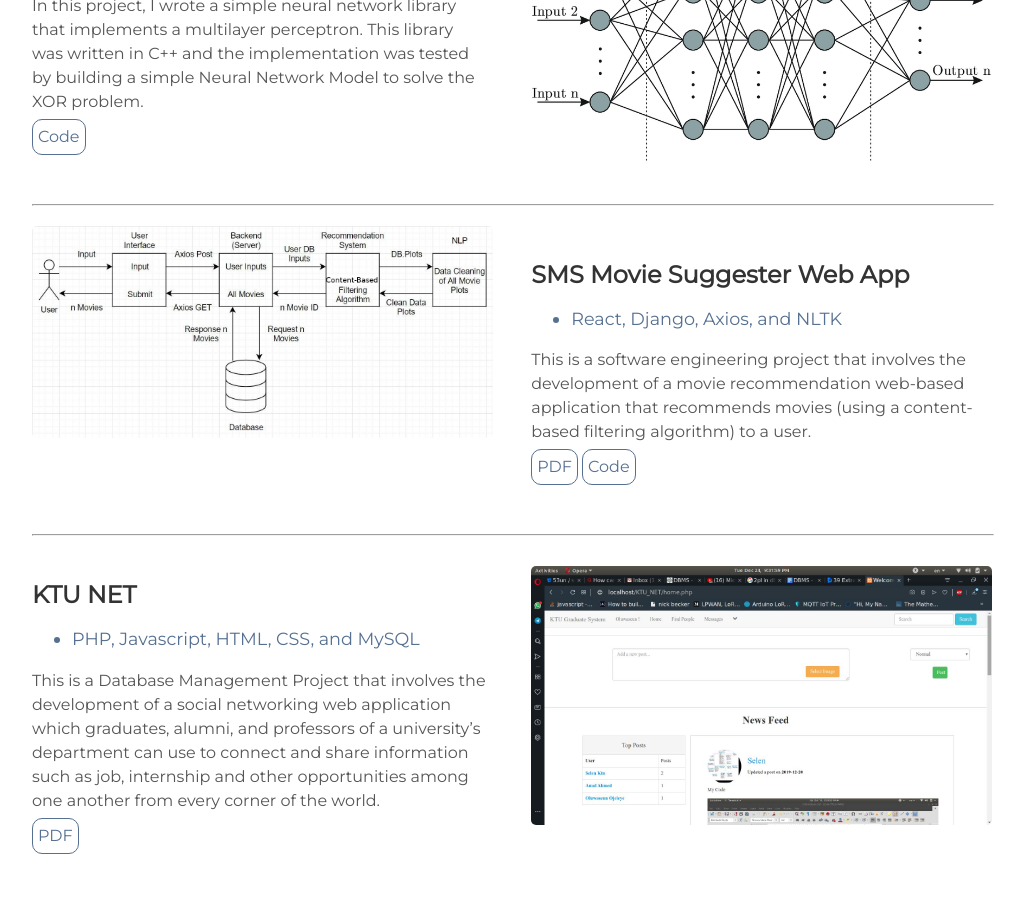
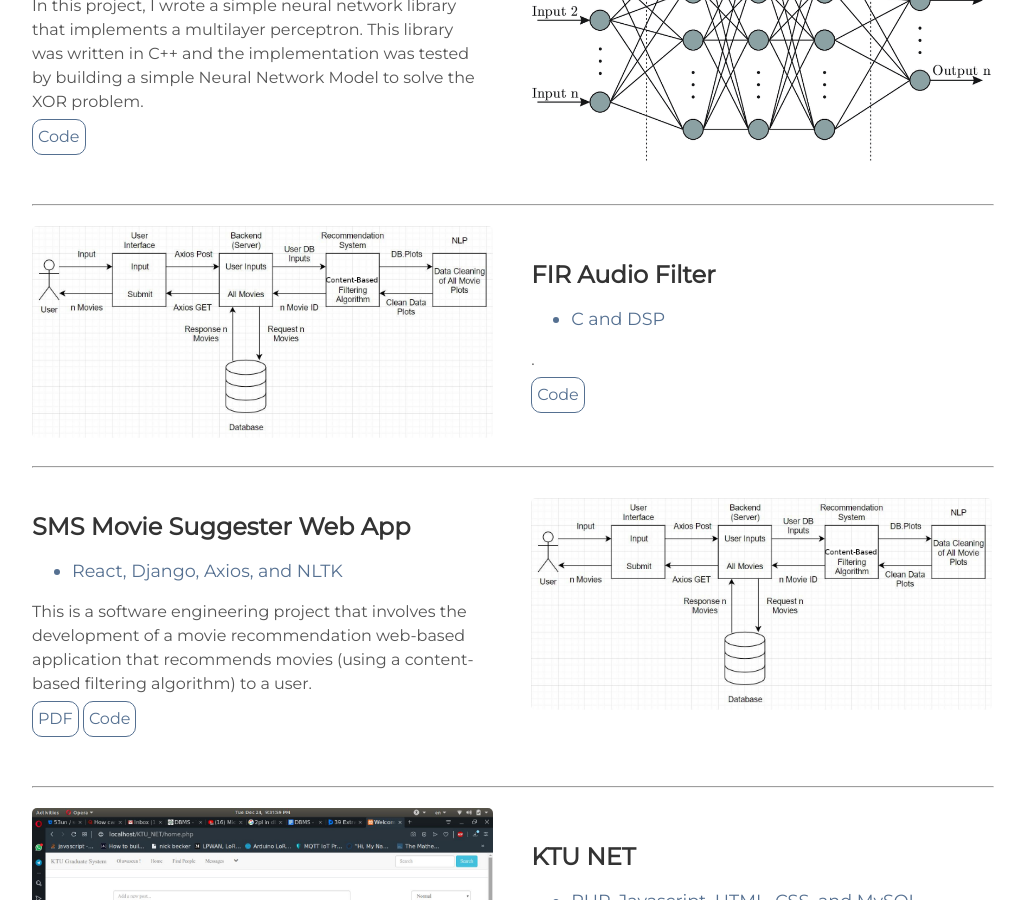
Before and after one commit to OluwaseunOjeleye/oluwaseunojeleye.github.io, a Jekyll site: the page built from index.html, in a window 1280 px wide and 900 px high, scrolled down 3871 px. Shown: the whole window, without its empty margins (128-1153 px from the left). Built offline with Jekyll 4.4.1, drawn with Linux system fonts in a browser that asks for light colours.

Commit message:
Update projects.html

```diff
--- a/_includes/projects.html
+++ b/_includes/projects.html
@@ -103,9 +103,25 @@
 
 <div class="user-projects">
   <div class="images-left">
+    <img alt="FIR Audio Filter" src="{{ "/assets/img/SMS.jpg" | prepend: site.baseurl }}" />
+  </div>
+  <div class="contents-right">
+    <h3>FIR Audio Filter</h3>
+    <ul>
+    <li>C and DSP</li>
+    </ul>
+    <p>.<br>
+    <a class="project-link" href="https://github.com/OluwaseunOjeleye/FIR-Filter">Code</a></p>
+  </div>
+</div>
+
+<hr>
+
+<div class="user-projects">
+  <div class="images-right">
     <img alt="SMS" src="{{ "/assets/img/SMS.jpg" | prepend: site.baseurl }}" />
   </div>
-  <div class="contents-right">
+  <div class="contents">
     <h3>SMS Movie Suggester Web App</h3>
     <ul>
     <li>React, Django, Axios, and NLTK</li>
@@ -119,10 +135,10 @@
 <hr>
 
 <div class="user-projects">
-  <div class="images-right">
+  <div class="images-left">
     <img alt="KTU NET" src="{{ "/assets/img/KTU_NET.png" | prepend: site.baseurl }}" />
   </div>
-  <div class="contents">
+  <div class="contents-right">
     <h3>KTU NET</h3>
     <ul>
     <li>PHP, Javascript, HTML, CSS, and MySQL</li>
@@ -136,10 +152,10 @@
 
 
 <div class="user-projects">
-  <div class="images-left">
+  <div class="images-right">
     <img alt="Hex" src="{{ "/assets/img/hex.png" | prepend: site.baseurl }}" />
   </div>
-  <div class="contents-right">
+  <div class="contents">
     <h3>Bots for Hex Board Game</h3>
     <ul>
     <li>C++ and QT5</li>
```
